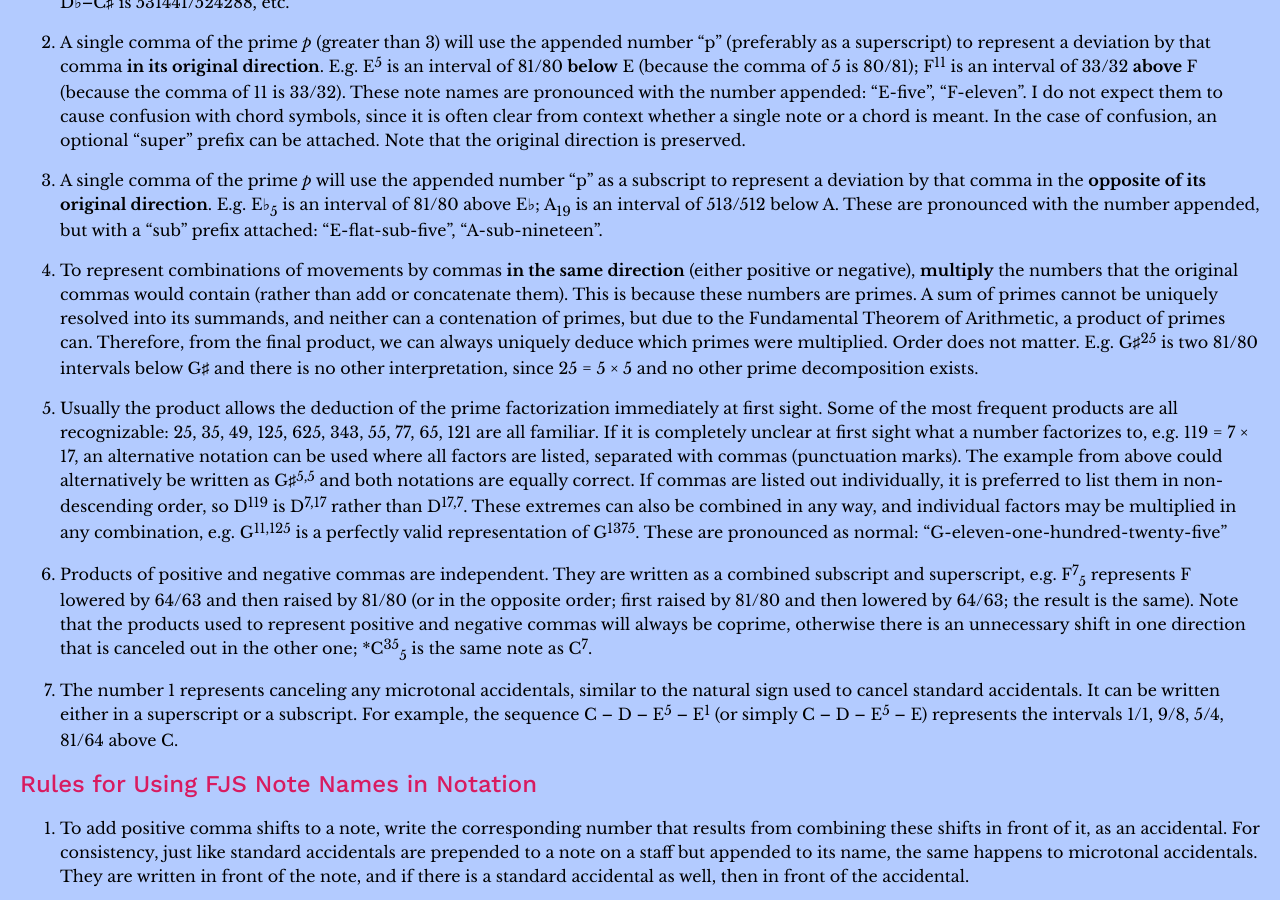
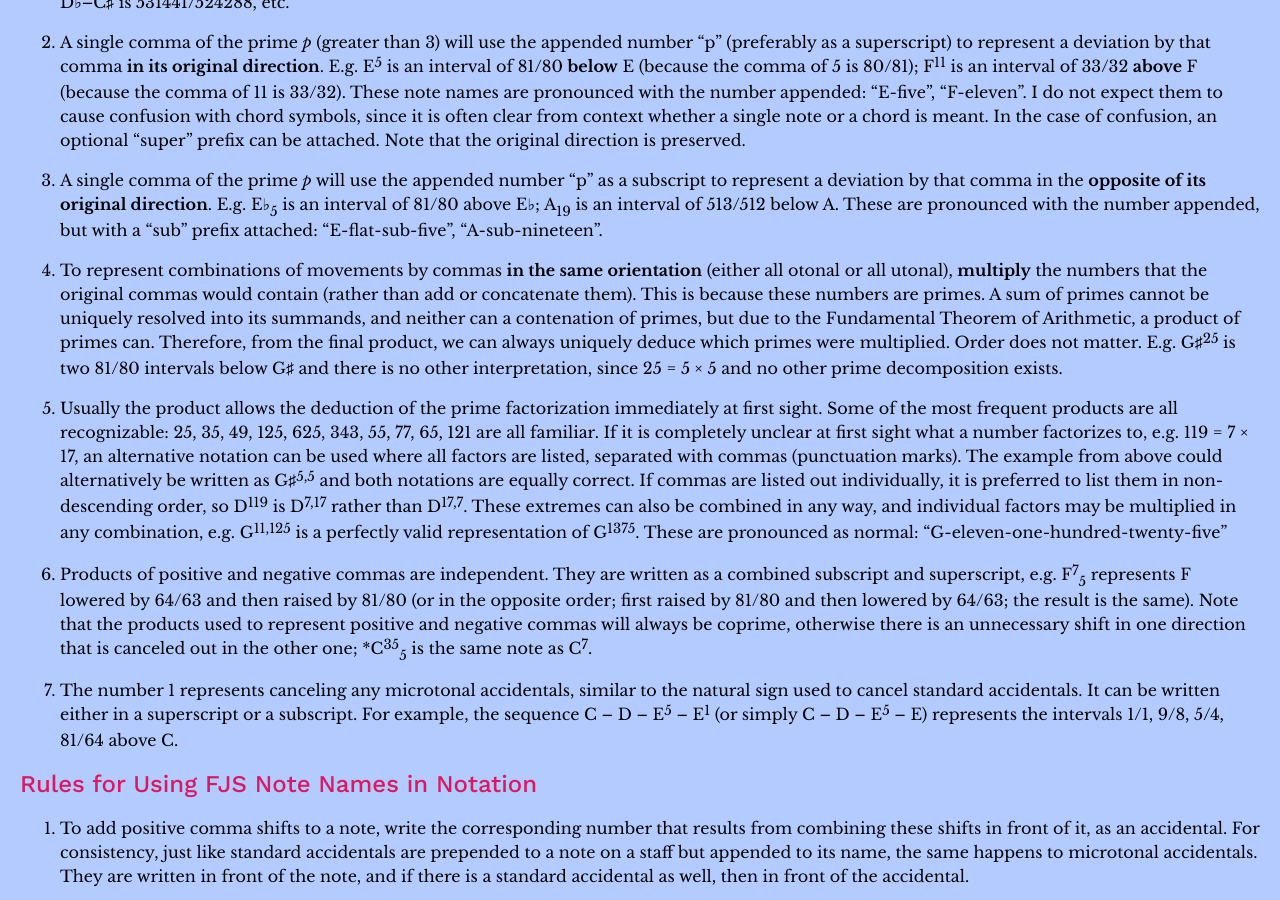
Before and after one commit to misotanni/misotanni.github.io, a Jekyll site: the page built from fjs/en/rules.md, in a window 1280 px wide and 900 px high, scrolled down 1321 px. Built offline with Jekyll 4.4.1, drawn with Linux system fonts in a browser that asks for light colours; our own code applies the rules of GitHub Pages for plain Markdown files; formulas are drawn with MathJax 3.

Commit message:
direction vs. orientation

```diff
--- a/fjs/en/rules.md
+++ b/fjs/en/rules.md
@@ -54,7 +54,7 @@ $$\text{comma} (p)=\frac{\text{red} (p)}{\text{red} (3^g)}$$
 
 3. A single comma of the prime *p* will use the appended number "p" as a subscript to represent a deviation by that comma in the **opposite of its original direction**. E.g. E♭<sub>5</sub> is an interval of 81/80 above E♭; A<sub>19</sub> is an interval of 513/512 below A. These are pronounced with the number appended, but with a "sub" prefix attached: "E-flat-sub-five", "A-sub-nineteen".
 
-4. To represent combinations of movements by commas **in the same direction** (either positive or negative), **multiply** the numbers that the original commas would contain (rather than add or concatenate them). This is because these numbers are primes. A sum of primes cannot be uniquely resolved into its summands, and neither can a contenation of primes, but due to the Fundamental Theorem of Arithmetic, a product of primes can. Therefore, from the final product, we can always uniquely deduce which primes were multiplied. Order does not matter. E.g. G♯<sup>25</sup> is two 81/80 intervals below G♯ and there is no other interpretation, since 25 = 5 × 5 and no other prime decomposition exists.
+4. To represent combinations of movements by commas **in the same orientation** (either all otonal or all utonal), **multiply** the numbers that the original commas would contain (rather than add or concatenate them). This is because these numbers are primes. A sum of primes cannot be uniquely resolved into its summands, and neither can a contenation of primes, but due to the Fundamental Theorem of Arithmetic, a product of primes can. Therefore, from the final product, we can always uniquely deduce which primes were multiplied. Order does not matter. E.g. G♯<sup>25</sup> is two 81/80 intervals below G♯ and there is no other interpretation, since 25 = 5 × 5 and no other prime decomposition exists.
 
 5. Usually the product allows the deduction of the prime factorization immediately at first sight. Some of the most frequent products are all recognizable: 25, 35, 49, 125, 625, 343, 55, 77, 65, 121 are all familiar. If it is completely unclear at first sight what a number factorizes to, e.g. 119 = 7 × 17, an alternative notation can be used where all factors are listed, separated with commas (punctuation marks). The example from above could alternatively be written as G♯<sup>5,5</sup> and both notations are equally correct. If commas are listed out individually, it is preferred to list them in non-descending order, so D<sup>119</sup> is D<sup>7,17</sup> rather than D<sup>17,7</sup>. These extremes can also be combined in any way, and individual factors may be multiplied in any combination, e.g. G<sup>11,125</sup> is a perfectly valid representation of G<sup>1375</sup>. These are pronounced as normal: "G-eleven-one-hundred-twenty-five"
 
```
